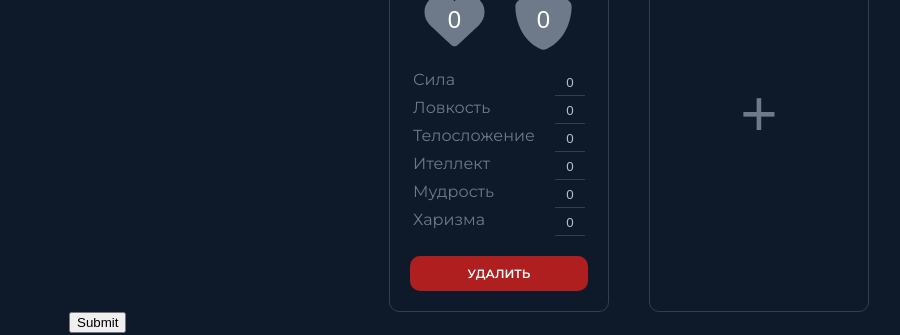
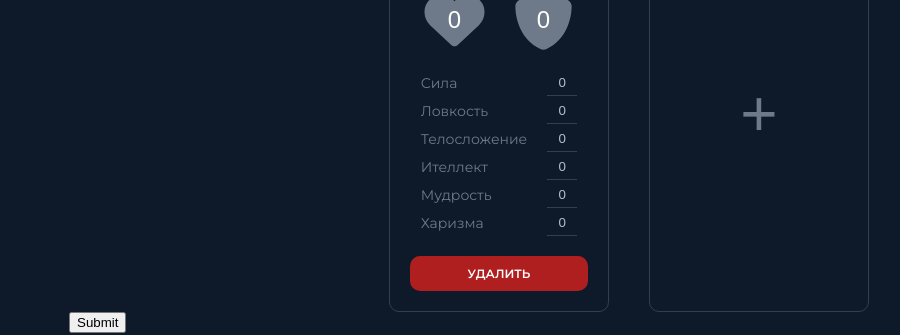
Before and after one commit to kast96/dnd-music, a React (Vite) app: page /battle-calc in a window 1280 px wide. Shown: the part 252-587 px from the top of the page, without its empty margins (11-911 px from the left). Built offline with nearby package versions, Linux system fonts and the light colour scheme.

Commit message:
styling characteristics

```diff
--- a/src/components/BattleCalc/Players/Player/Player.module.scss
+++ b/src/components/BattleCalc/Players/Player/Player.module.scss
@@ -62,7 +62,12 @@
 .characteristic {
 	display: flex;
 	justify-content: space-between;
+	align-items: center;
 	gap: 20px;
+
+	&_name {
+		font-size: var(--font-size-sm);
+	}
 
 	&_input {
 		width: 30px;
--- a/src/variables.scss
+++ b/src/variables.scss
@@ -8,6 +8,7 @@
   --text-color-muted: #6e798a;
   --border-radius: 10px;
   --font-size: 16px;
+  --font-size-sm: 14px;
   --font-size-xs: 12px;
   --border-color: #333e4f;
   --border-color-active: #3a5998;
```
